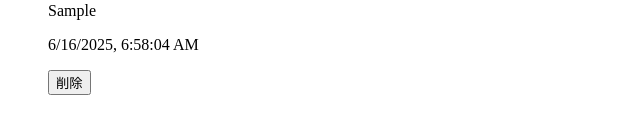
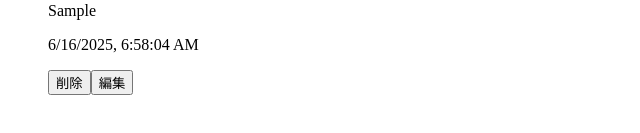
Before and after one commit to shionnet-f/memo-app, a React (Vite) app: page / in a window 1280 px wide. Both pictures are taken after typing "Sample", "Sample" into the empty fields and a click on the button "追加". Shown: the part 283-416 px from the top of the page, without its empty margins (0-640 px from the left). Built offline with nearby package versions, Linux system fonts and the light colour scheme.

Commit message:
feat: メモ編集ボタンの追加

```diff
--- a/src/components/MemoForm.jsx
+++ b/src/components/MemoForm.jsx
@@ -14,6 +14,7 @@ const MemoForm = () => {
       tytle,
       body,
       date: new Date().toLocaleString(),
+      editing: 1,
     };
     dispatch({ type: "memo/add", memo: newMemo });
     setTytle("");
--- a/src/components/MemoItem.jsx
+++ b/src/components/MemoItem.jsx
@@ -1,20 +1,32 @@
+import { useState } from "react";
 import { useMemosDispatch } from "../context/MemoContext";
 
 const MemoItem = ({ memo }) => {
+  const [memoEditing, setMemoEditing] = useState(memo.editing);
   const dispatch = useMemosDispatch();
   const deleteMemo = (memo) => {
     dispatch({ type: "memo/delete", memo });
   };
+  const editingMemo = () => {
+    setMemoEditing(!memoEditing);
+  };
 
   return (
+    <>
+      {memoEditing ? (
         <div key={memo.id}>
           <h3>{memo.tytle}</h3>
           <p>{memo.body}</p>
           <p>{memo.date}</p>
           <p>
             <button onClick={() => deleteMemo(memo)}>削除</button>
+            <button onClick={editingMemo}>編集</button>
           </p>
         </div>
+      ) : (
+        <button onClick={editingMemo}>完了</button>
+      )}
+    </>
   );
 };
 
```
Lines whose indentation alone changed are shown as unchanged.
